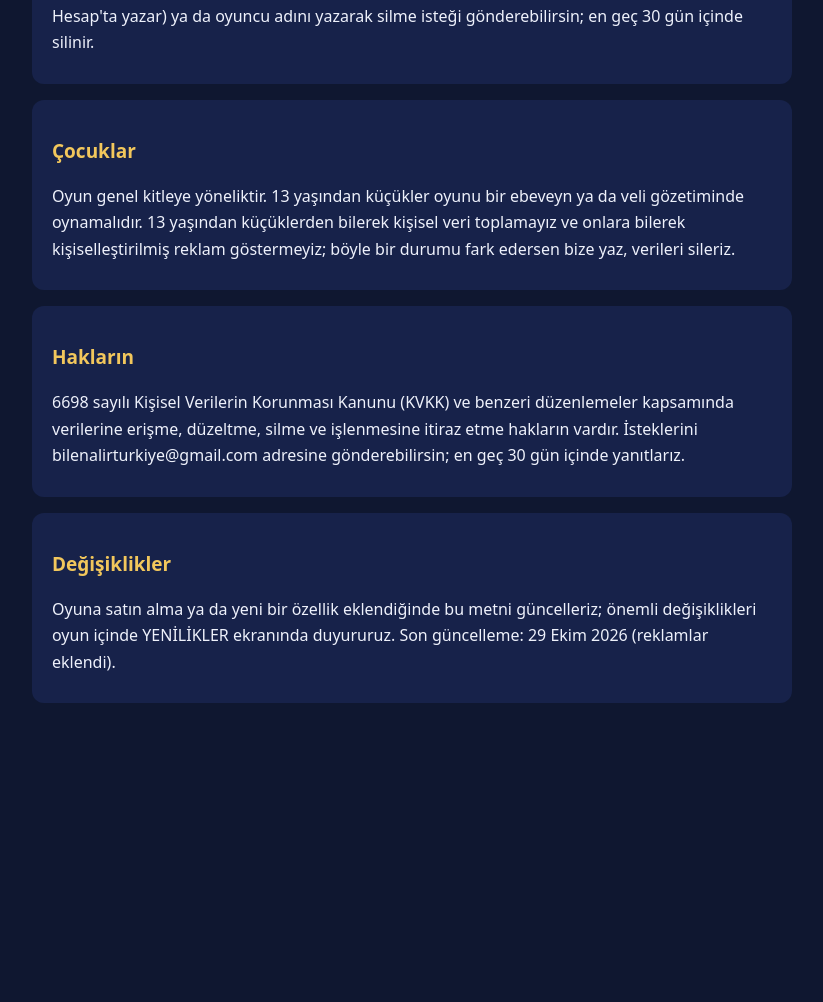
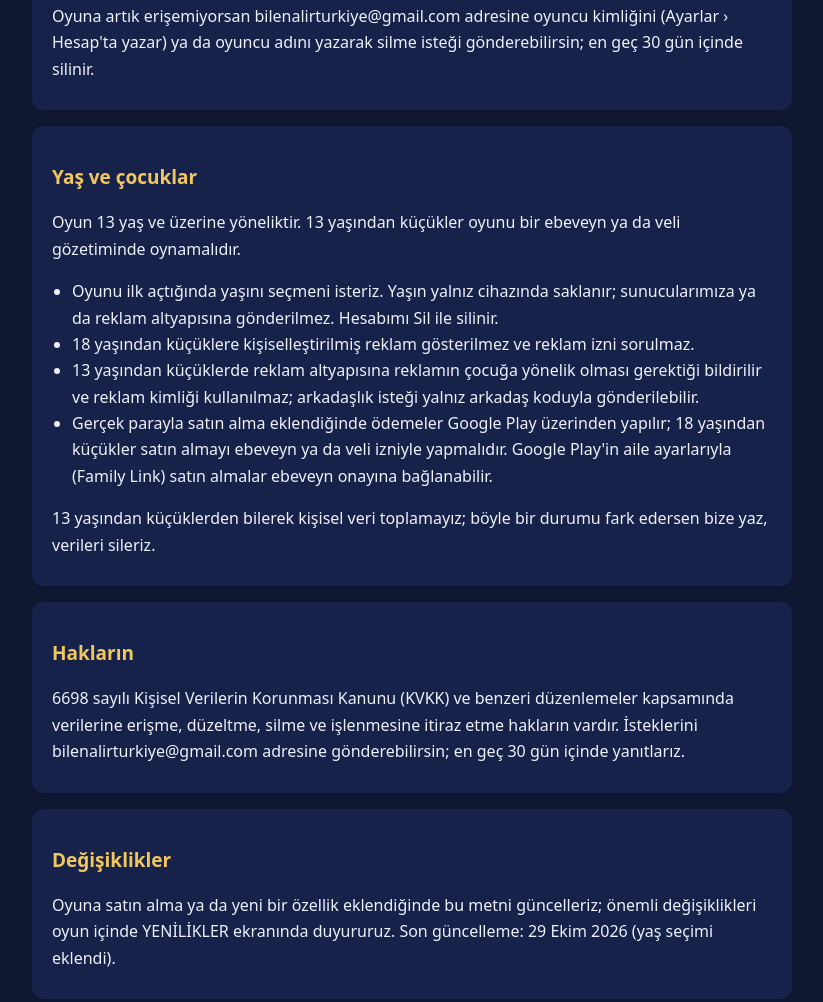
Before and after one commit to lpar-cpu/bilen-alir, a plain HTML site: page gizlilik.html in a window 1280 px wide. Shown: the part 2396-3398 px from the top of the page, without its empty margins (228-1051 px from the left). Before the commit the page ends 3163 px from the top, so only its background shows below. Drawn offline with Linux system fonts and the light colour scheme.

Commit message:
Gizlilik: yaş seçimi bölümü (0.3.48)

```diff
--- a/gizlilik.html
+++ b/gizlilik.html
@@ -44,7 +44,7 @@
 <ul>
 <li>&#214;d&#252;ll&#252; reklamlar: Her zaman senin se&#231;imindir. &#304;zledi&#287;inde oyunda &#246;d&#252;l (&#231;evirme hakk&#305;, sand&#305;k h&#305;zland&#305;rma, alt&#305;n, enerji gibi) kazan&#305;rs&#305;n. Reklam&#305; yar&#305;da kapat&#305;rsan &#246;d&#252;l verilmez.</li>
 <li>Ma&#231; sonu reklam&#305;: Biten ma&#231;lardan sonra, her iki ma&#231;ta bir k&#305;sa bir reklam g&#246;sterilebilir. Ma&#231;&#305;n ortas&#305;nda reklam g&#246;sterilmez; REKLAMSIZ g&#252;&#231;lendiricisi a&#231;&#305;kken bu reklam g&#246;sterilmez.</li>
-<li>Ki&#351;iselle&#351;tirilmi&#351; reklam: &#304;lk reklamdan &#246;nce izin isteriz. &#304;zin verirsen ilgi alanlar&#305;na g&#246;re reklam g&#246;rebilirsin; izin vermezsen reklamlar ki&#351;iselle&#351;tirilmez. Se&#231;imini istedi&#287;in zaman Ayarlar &#8250; Hesap ekran&#305;ndan de&#287;i&#351;tirebilirsin.</li>
+<li>Ki&#351;iselle&#351;tirilmi&#351; reklam: 18 ya&#351; ve &#252;zerindeysen ilk reklamdan &#246;nce izin isteriz (18 alt&#305;nda reklamlar hep ki&#351;iselle&#351;tirilmez). &#304;zin verirsen ilgi alanlar&#305;na g&#246;re reklam g&#246;rebilirsin; izin vermezsen reklamlar ki&#351;iselle&#351;tirilmez. Se&#231;imini istedi&#287;in zaman Ayarlar &#8250; Hesap ekran&#305;ndan de&#287;i&#351;tirebilirsin.</li>
 <li>Reklam kimli&#287;ini Android ayarlar&#305;ndan (Google &#8250; Reklamlar) s&#305;f&#305;rlayabilir ya da silebilirsin.</li>
 </ul>
 <p>Unity&#39;nin gizlilik politikas&#305;: <a href="https://unity.com/legal/privacy-policy">https://unity.com/legal/privacy-policy</a> &#183; Google&#39;&#305;n reklamlarda veri kullan&#305;m&#305;: <a href="https://policies.google.com/technologies/ads">https://policies.google.com/technologies/ads</a></p>
@@ -61,8 +61,15 @@
 <p>Oyuna art&#305;k eri&#351;emiyorsan bilenalirturkiye@gmail.com adresine oyuncu kimli&#287;ini (Ayarlar &#8250; Hesap&#39;ta yazar) ya da oyuncu ad&#305;n&#305; yazarak silme iste&#287;i g&#246;nderebilirsin; en ge&#231; 30 g&#252;n i&#231;inde silinir.</p>
 </section>
 <section>
-<h2>&#199;ocuklar</h2>
-<p>Oyun genel kitleye y&#246;neliktir. 13 ya&#351;&#305;ndan k&#252;&#231;&#252;kler oyunu bir ebeveyn ya da veli g&#246;zetiminde oynamal&#305;d&#305;r. 13 ya&#351;&#305;ndan k&#252;&#231;&#252;klerden bilerek ki&#351;isel veri toplamay&#305;z ve onlara bilerek ki&#351;iselle&#351;tirilmi&#351; reklam g&#246;stermeyiz; b&#246;yle bir durumu fark edersen bize yaz, verileri sileriz.</p>
+<h2>Ya&#351; ve &#231;ocuklar</h2>
+<p>Oyun 13 ya&#351; ve &#252;zerine y&#246;neliktir. 13 ya&#351;&#305;ndan k&#252;&#231;&#252;kler oyunu bir ebeveyn ya da veli g&#246;zetiminde oynamal&#305;d&#305;r.</p>
+<ul>
+<li>Oyunu ilk a&#231;t&#305;&#287;&#305;nda ya&#351;&#305;n&#305; se&#231;meni isteriz. Ya&#351;&#305;n yaln&#305;z cihaz&#305;nda saklan&#305;r; sunucular&#305;m&#305;za ya da reklam altyap&#305;s&#305;na g&#246;nderilmez. Hesab&#305;m&#305; Sil ile silinir.</li>
+<li>18 ya&#351;&#305;ndan k&#252;&#231;&#252;klere ki&#351;iselle&#351;tirilmi&#351; reklam g&#246;sterilmez ve reklam izni sorulmaz.</li>
+<li>13 ya&#351;&#305;ndan k&#252;&#231;&#252;klerde reklam altyap&#305;s&#305;na reklam&#305;n &#231;ocu&#287;a y&#246;nelik olmas&#305; gerekti&#287;i bildirilir ve reklam kimli&#287;i kullan&#305;lmaz; arkada&#351;l&#305;k iste&#287;i yaln&#305;z arkada&#351; koduyla g&#246;nderilebilir.</li>
+<li>Ger&#231;ek parayla sat&#305;n alma eklendi&#287;inde &#246;demeler Google Play &#252;zerinden yap&#305;l&#305;r; 18 ya&#351;&#305;ndan k&#252;&#231;&#252;kler sat&#305;n almay&#305; ebeveyn ya da veli izniyle yapmal&#305;d&#305;r. Google Play&#39;in aile ayarlar&#305;yla (Family Link) sat&#305;n almalar ebeveyn onay&#305;na ba&#287;lanabilir.</li>
+</ul>
+<p>13 ya&#351;&#305;ndan k&#252;&#231;&#252;klerden bilerek ki&#351;isel veri toplamay&#305;z; b&#246;yle bir durumu fark edersen bize yaz, verileri sileriz.</p>
 </section>
 <section>
 <h2>Haklar&#305;n</h2>
@@ -70,7 +77,7 @@
 </section>
 <section>
 <h2>De&#287;i&#351;iklikler</h2>
-<p>Oyuna sat&#305;n alma ya da yeni bir &#246;zellik eklendi&#287;inde bu metni g&#252;ncelleriz; &#246;nemli de&#287;i&#351;iklikleri oyun i&#231;inde YEN&#304;L&#304;KLER ekran&#305;nda duyururuz. Son g&#252;ncelleme: 29 Ekim 2026 (reklamlar eklendi).</p>
+<p>Oyuna sat&#305;n alma ya da yeni bir &#246;zellik eklendi&#287;inde bu metni g&#252;ncelleriz; &#246;nemli de&#287;i&#351;iklikleri oyun i&#231;inde YEN&#304;L&#304;KLER ekran&#305;nda duyururuz. Son g&#252;ncelleme: 29 Ekim 2026 (ya&#351; se&#231;imi eklendi).</p>
 </section>
 </main>
 </body>
```
